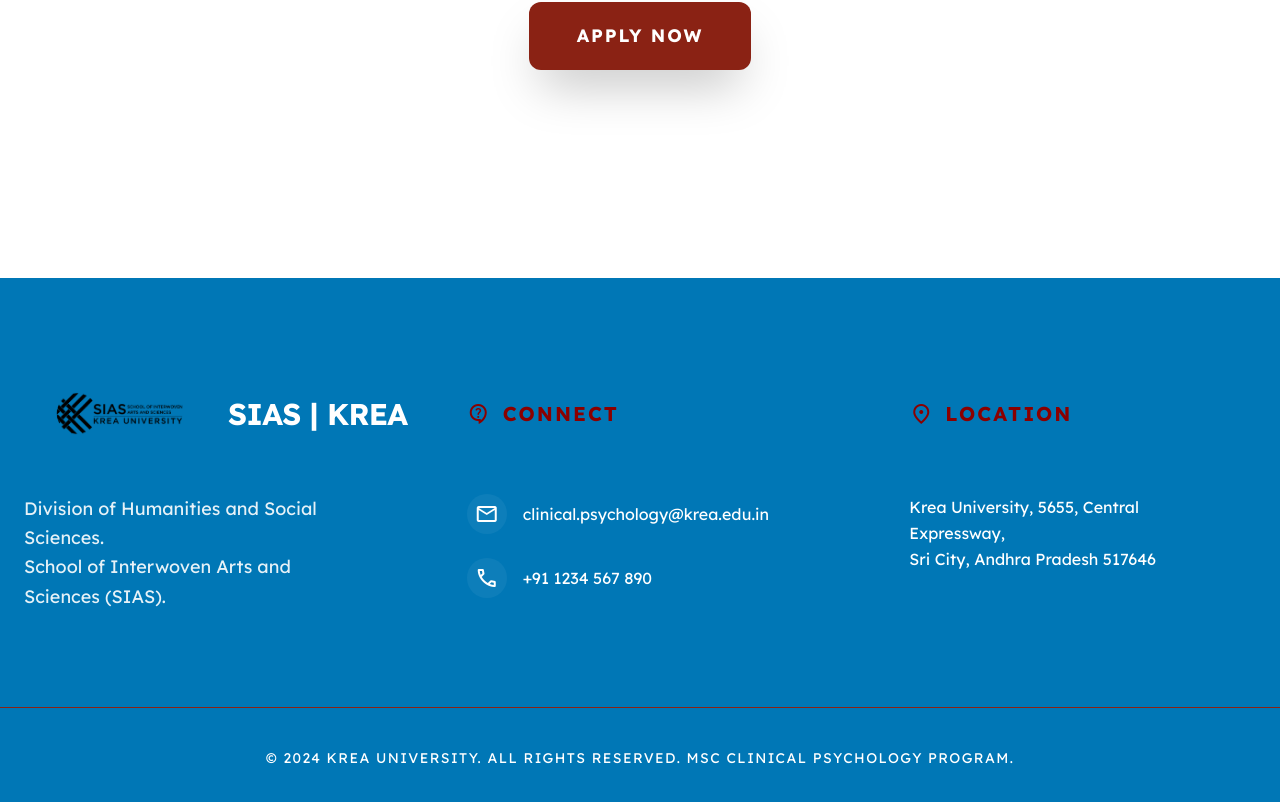
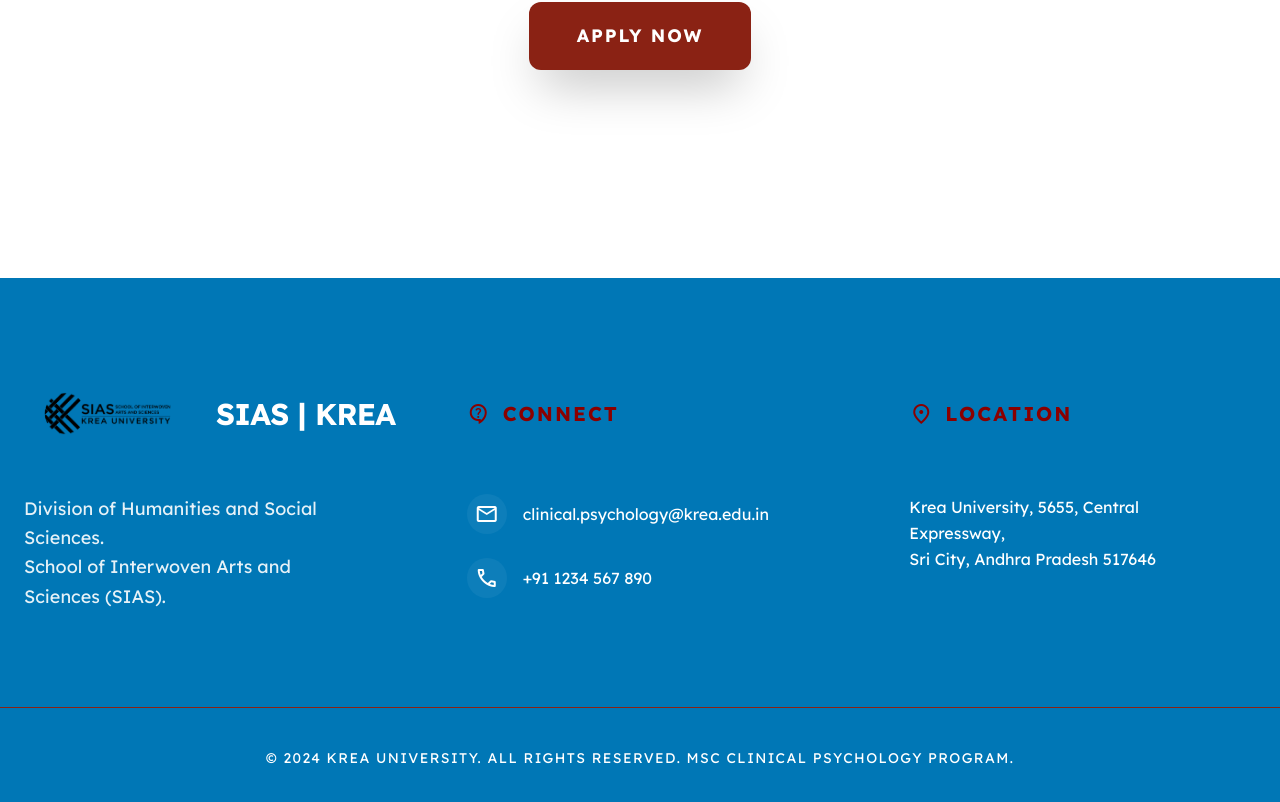
Before and after one commit to Aarjav243/Krea-Landing-page-, a React (Vite) app in the folder krea-landing/: page / in a window 1280 px wide. Shown: the part 9197-9999 px from the top of the page. Built offline with nearby package versions, Linux system fonts and the light colour scheme.

Commit message:
UI: Nudge footer brand left for better text alignment

```diff
--- a/krea-landing/src/components/Footer.tsx
+++ b/krea-landing/src/components/Footer.tsx
@@ -9,7 +9,7 @@
             <img
               src="/sias-logo-black.png"
               alt="SIAS Logo"
-              className="w-48 h-auto object-contain"
+              className="w-48 h-auto object-contain -ml-3"
             />
             <h3 className="font-bold text-3xl tracking-tight uppercase text-white leading-none whitespace-nowrap">
               SIAS | KREA
```
